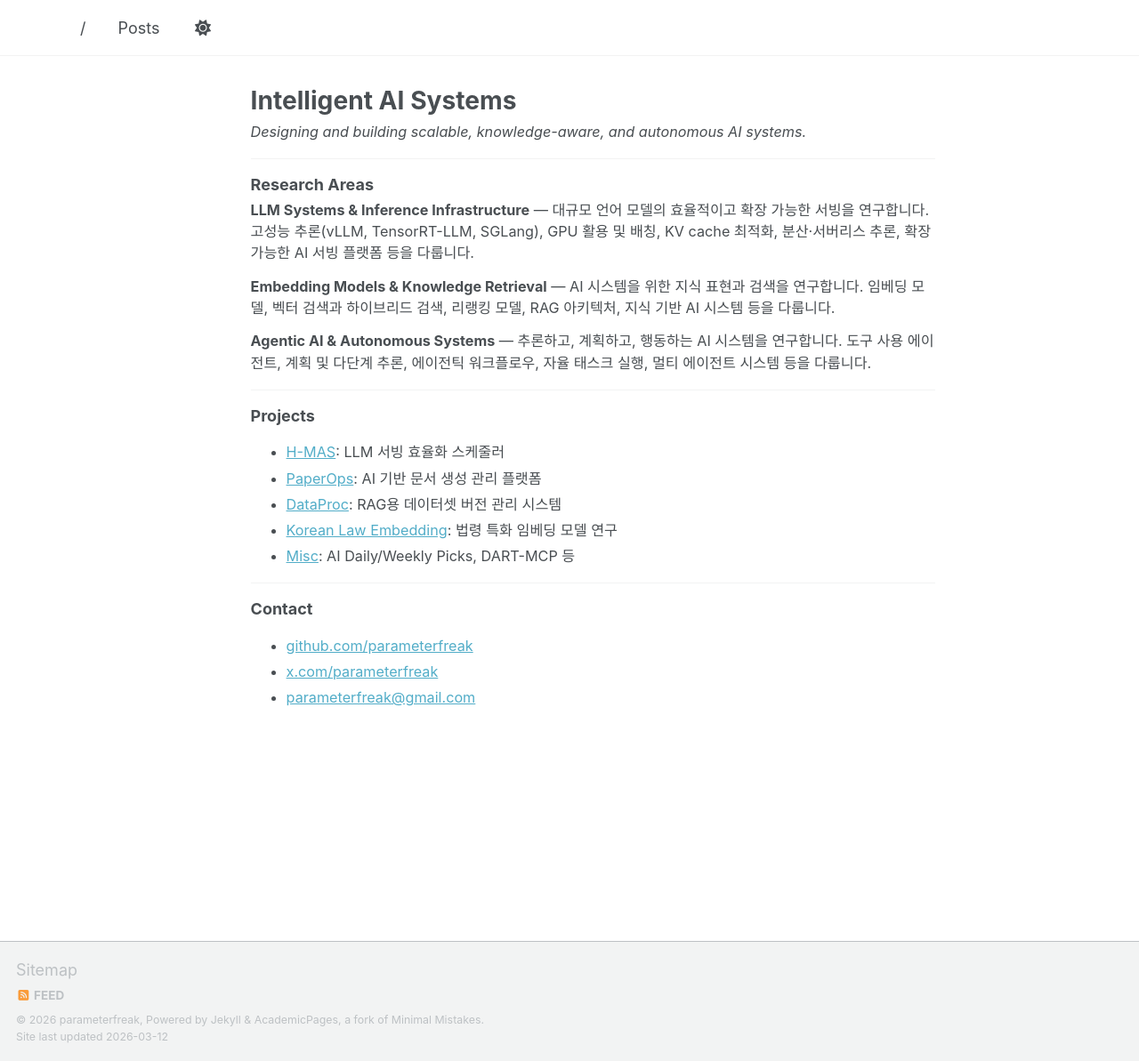
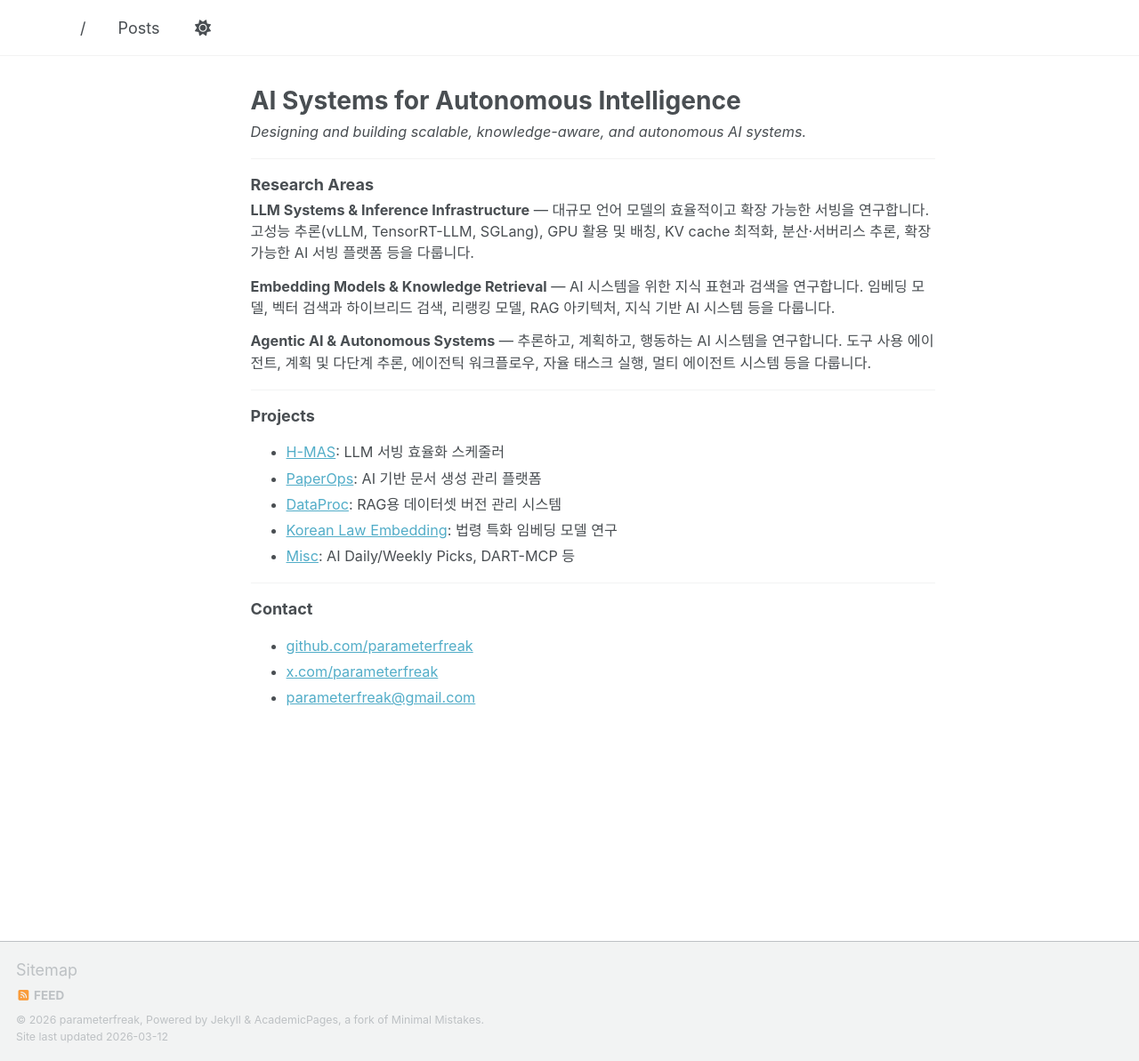
Before and after one commit to parameterfreak/parameterfreak.github.io, a Jekyll site: the page built from _pages/about.md, in a window 1280 px wide and 1193 px high. Shown: the whole window at 89% size. Built offline with Jekyll 4.4.1, drawn with Linux system fonts in a browser that asks for light colours; a script that is not in the unit is left out.

Commit message:
Update title of about page for clarity

```diff
--- a/_pages/about.md
+++ b/_pages/about.md
@@ -1,6 +1,6 @@
 ---
 permalink: /
-title: "Intelligent AI Systems"
+title: "AI Systems for Autonomous Intelligence"
 author_profile: false
 redirect_from:
   - /about/
```
